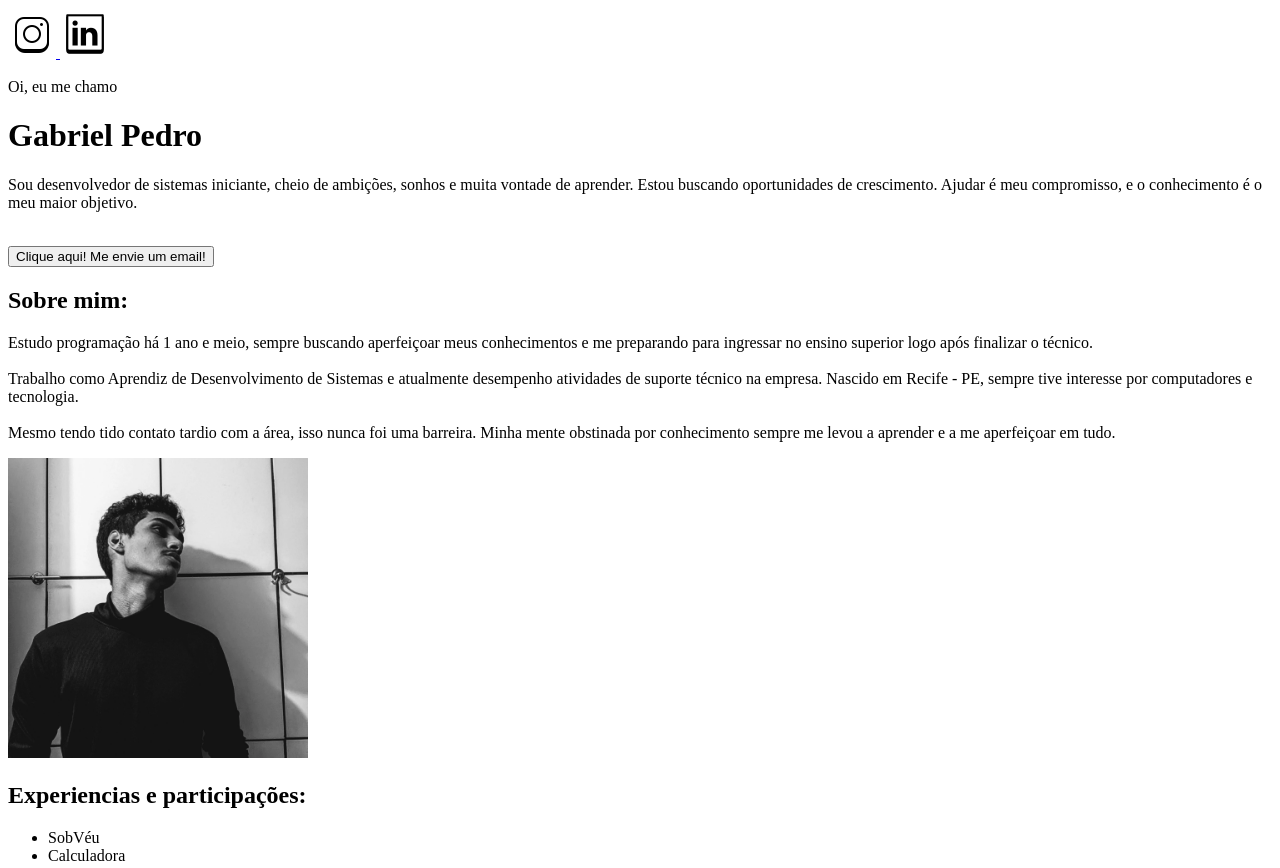
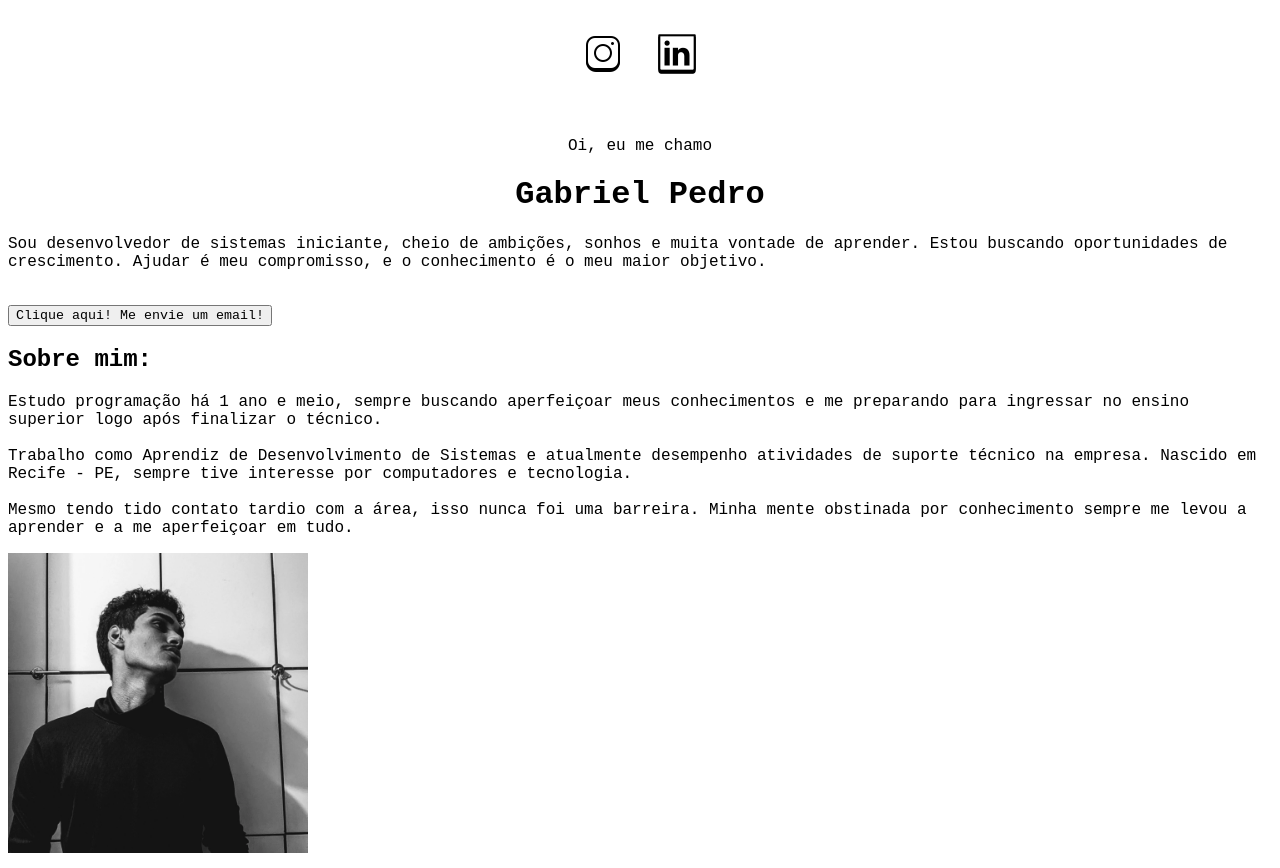
Before and after one commit to gabriel09-cpu/meu_curriculo, a plain HTML site: page index.html in a window 1280 px wide. Shown: the top 868 px of the page. Drawn offline with Linux system fonts and the light colour scheme; a web font is replaced by a local one.

Commit message:
Estilizando elementos

```diff
--- a/assets/css/style.css
+++ b/assets/css/style.css
@@ -0,0 +1,28 @@
+*{
+   font-family: "Google Sans Code", monospace;
+  box-sizing: border-box;
+
+}
+
+.container{
+    display: flex;
+    justify-content: center;
+    align-items: center;
+    padding: 20px;
+    gap: 25px;
+}
+
+p{
+    display: flex;
+    justify-content: center;
+}
+
+.nome{
+    display: flex;
+    justify-content: center;
+}
+
+.paragrafo{
+    display: flex;
+    justify-content: center;
+}
--- a/index.html
+++ b/index.html
@@ -5,22 +5,29 @@
   <meta charset="UTF-8" />
   <meta name="viewport" content="width=device-width, initial-scale=1.0" />
   <title>Gabriel Pedro</title>
-  <link rel="shortcut icon" href="assets/img/minhalogo.jpg" type="image/x-icon" />
+  <link rel="stylesheet" href="/assets/css/style.css">
+  <link rel="preconnect" href="https://fonts.googleapis.com">
+  <link rel="preconnect" href="https://fonts.gstatic.com" crossorigin>
+  <link
+    href="https://fonts.googleapis.com/css2?family=Google+Sans+Code:ital,wght@0,300..800;1,300..800&family=Science+Gothic:wght@100..900&display=swap"
+    rel="stylesheet">
 </head>
 
 <body>
 
+<div class="container">
 
-  <a href="youtube.com" target="_blank">
+  <a id="instagram" href="instagram.com" target="_blank">
     <img src="assets/img/instagram.png" alt="Instagram" />
   </a>
-  <a href="linkedin.com"><img src="assets/img/linkedin.png" alt="linkedin" /></a>
+  <a id="container" href="linkedin.com"><img src="assets/img/linkedin.png" alt="linkedin" /></a>
+</div>
 
   <br />
 
   <p>Oi, eu me chamo</p>
-  <h1>Gabriel Pedro</h1>
-  <p>
+  <h1 class="nome">Gabriel Pedro</h1>
+  <p class="paragrafo">
     Sou desenvolvedor de sistemas iniciante, cheio de ambições, sonhos e muita
     vontade de aprender. Estou buscando oportunidades de crescimento. Ajudar é
     meu compromisso, e o conhecimento é o meu maior objetivo.
@@ -32,7 +39,7 @@
     <button type="submit">Clique aqui! Me envie um email!</button>
     <br>
     <h2>Sobre mim:</h2>
-    <p>
+    <p class="paragrafo">
       Estudo programação há 1 ano e meio, sempre buscando aperfeiçoar meus
       conhecimentos e me preparando para ingressar no ensino superior logo após
       finalizar o técnico. <br /><br />
```
